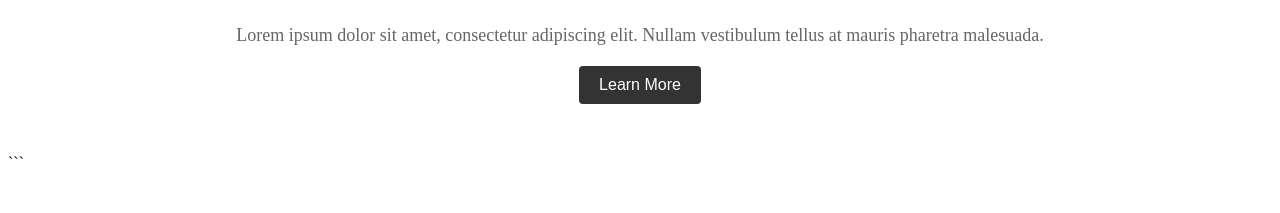
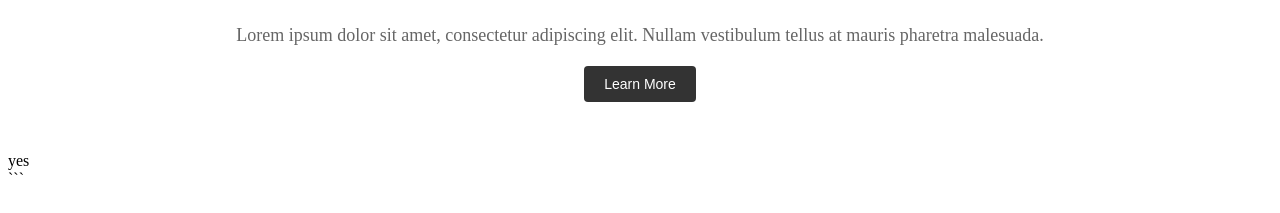
Before and after one commit to Ezejaemmanuel/git-learning, a plain HTML site: page index.html in a window 1280 px wide. Shown: the part 181-394 px from the top of the page. Drawn offline with Linux system fonts and the light colour scheme.

Commit message:
adjust font size and tarted the main

````diff
--- a/index.html
+++ b/index.html
@@ -21,6 +21,7 @@
     <p>Lorem ipsum dolor sit amet, consectetur adipiscing elit. Nullam vestibulum tellus at mauris pharetra malesuada.</p>
     <button>Learn More</button>
   </section>
+  <main>yes</main>
 </body>
 </html>
 ```
--- a/styles.css
+++ b/styles.css
@@ -43,7 +43,7 @@ header {
 
   button {
     padding: 10px 20px;
-    font-size: 16px;
+    font-size: 14px;
     color: #fff;
     background-color: #333;
     border: none;
````
